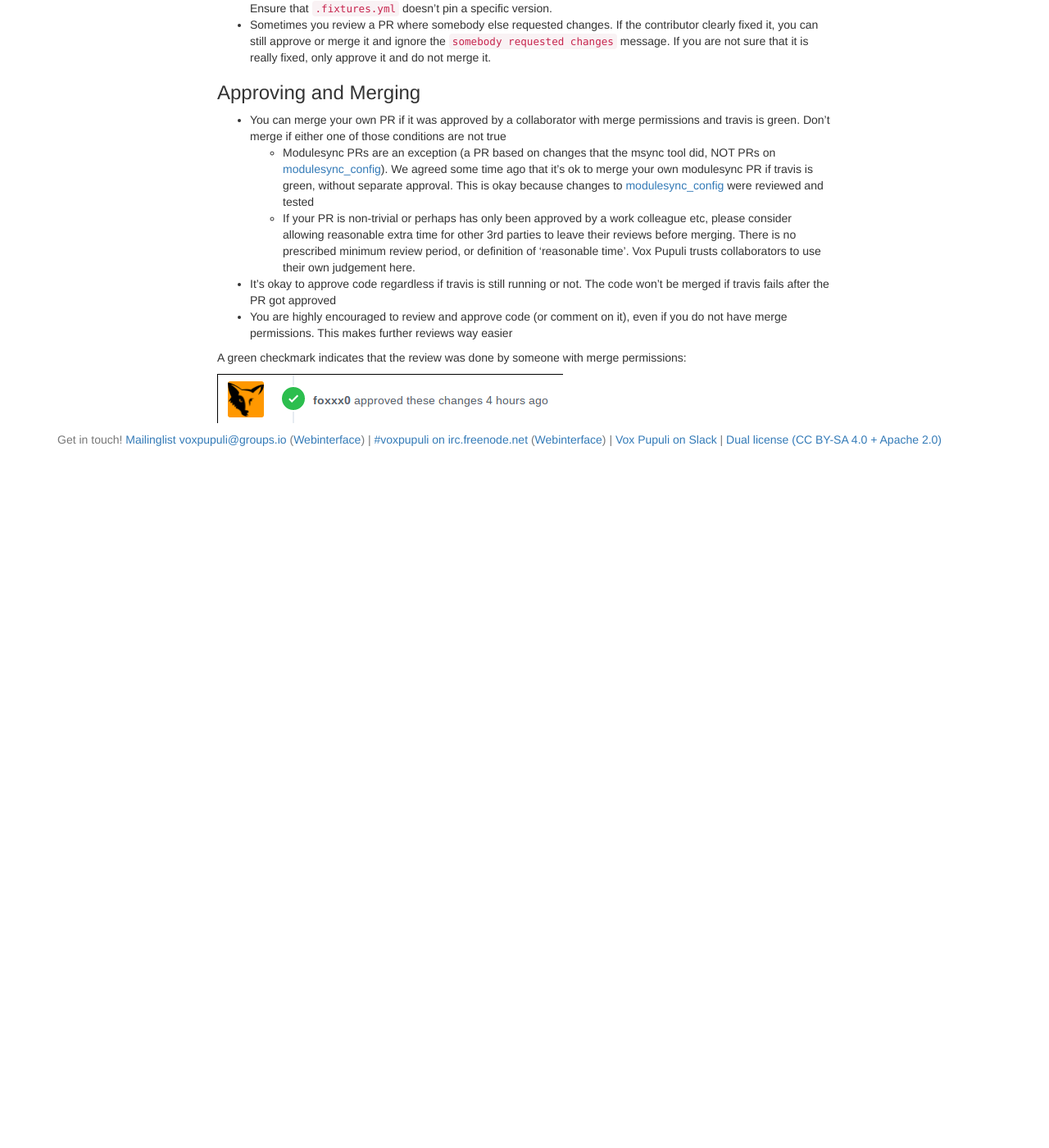
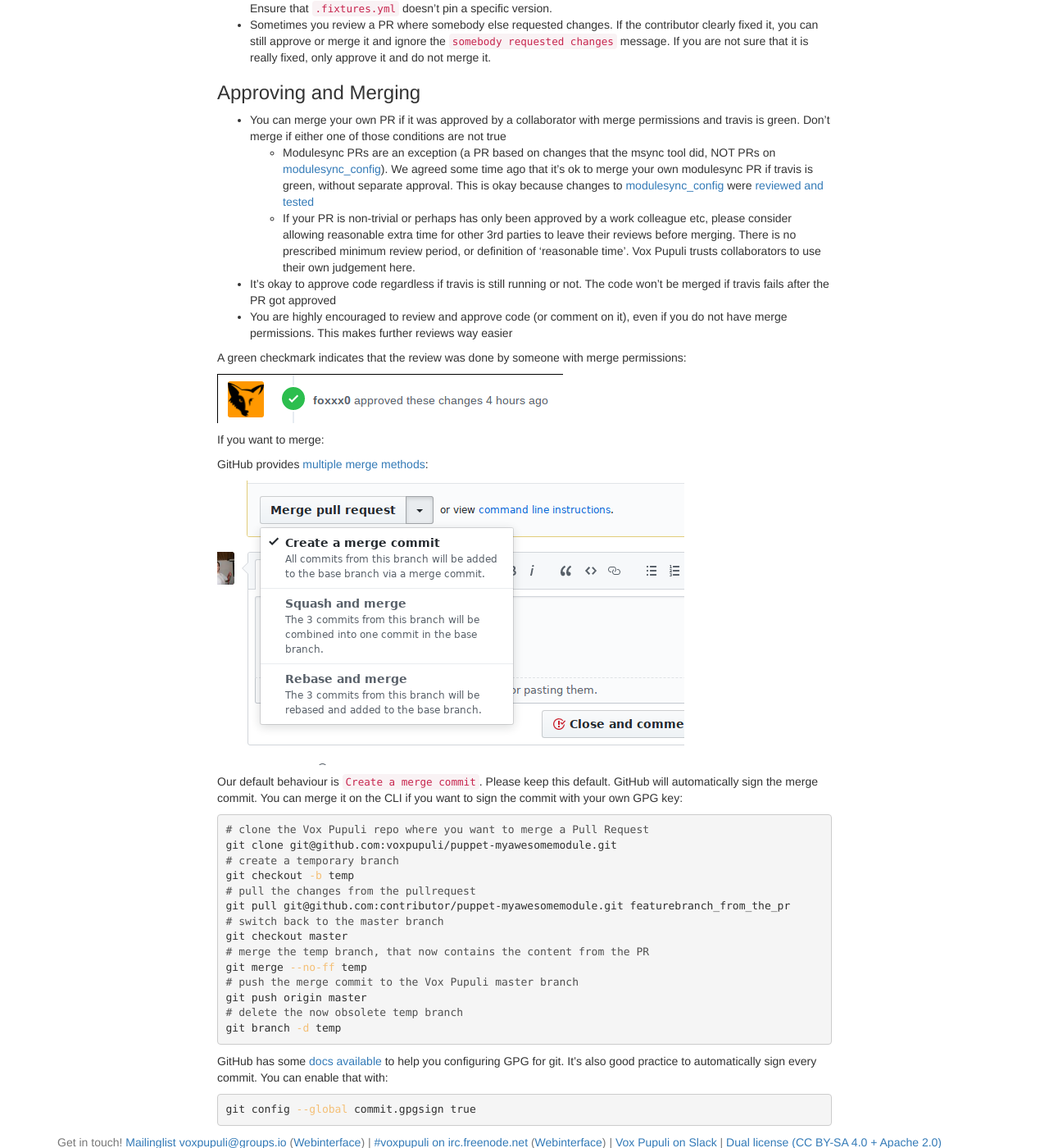
Before and after one commit to voxpupuli/voxpupuli.github.io, a Jekyll site: the page built from _docs/reviewing_pr.md, in a window 1280 px wide and 1400 px high, scrolled down 1431 px. Shown: the whole window at 82% size. Built offline with Jekyll 4.4.1, drawn with Linux system fonts in a browser that asks for light colours; nearby versions of some CDN libraries; before the commit the page ends 1987 px from its top, so only the background shows below that.

Commit message:
document merge methods for reviewers

````diff
--- a/_docs/reviewing_pr.md
+++ b/_docs/reviewing_pr.md
@@ -42,7 +42,7 @@
 ### Approving and Merging
 
 * You can merge your own PR if it was approved by a collaborator with merge permissions and travis is green. Don't merge if either one of those conditions are not true
-  * Modulesync PRs are an exception (a PR based on changes that the msync tool did, NOT PRs on [modulesync_config][ms_docs]). We agreed some time ago that it's ok to merge your own modulesync PR if travis is green, without separate approval. This is okay because changes to [modulesync_config][ms_docs] were reviewed and tested
+  * Modulesync PRs are an exception (a PR based on changes that the msync tool did, NOT PRs on [modulesync_config][ms_docs]). We agreed some time ago that it's ok to merge your own modulesync PR if travis is green, without separate approval. This is okay because changes to [modulesync_config][ms_docs] were [reviewed and tested](ms_guide)
   * If your PR is non-trivial or perhaps has only been approved by a work colleague etc, please consider allowing reasonable extra time for other 3rd parties to leave their reviews before merging.
     There is no prescribed minimum review period, or definition of 'reasonable time'. Vox Pupuli trusts collaborators to use their own judgement here.
 * It's okay to approve code regardless if travis is still running or not. The code won't be merged if travis fails after the PR got approved
@@ -53,9 +53,47 @@
 <img alt="8bit vox" src="{{ site.url }}{{ site.baseurl }}/static/images/approved_pr_by_collaborator.png"/>
 
 
+If you want to merge:
+
+GitHub provides [multiple merge methods](methods):
+
+<img alt="8bit vox" src="{{ site.url }}{{ site.baseurl }}/static/images/merge_methods.png"/>
+
+Our default behaviour is `Create a merge commit`. Please keep this default.
+GitHub will automatically sign the merge commit. You can merge it on the CLI if
+you want to sign the commit with your own GPG key:
+
+```sh
+# clone the Vox Pupuli repo where you want to merge a Pull Request
+git clone git@github.com:voxpupuli/puppet-myawesomemodule.git
+# create a temporary branch
+git checkout -b temp
+# pull the changes from the pullrequest
+git pull git@github.com:contributor/puppet-myawesomemodule.git featurebranch_from_the_pr
+# switch back to the master branch
+git checkout master
+# merge the temp branch, that now contains the content from the PR
+git merge --no-ff temp
+# push the merge commit to the Vox Pupuli master branch
+git push origin master
+# delete the now obsolete temp branch
+git branch -d temp
+```
+
+GitHub has some [docs available](gpg) to help you configuring GPG for git.
+It's also good practice to automatically sign every commit. You can enable that
+with:
+
+```sh
+git config --global commit.gpgsign true
+```
+
 [ms_docs]: https://github.com/voxpupuli/modulesync_config#modulesync-configs
+[ms_guide]: https://github.com/voxpupuli/modulesync_config#contribution
 [vpt]: https://github.com/voxpupuli/vox-pupuli-tasks#vox-pupuli-tasks---the-webapp-for-community-management
 [posix]: http://pubs.opengroup.org/onlinepubs/9699919799/basedefs/V1_chap03.html#tag_03_206
 [as]: https://github.com/puppetlabs/puppetlabs-stdlib/blob/master/REFERENCE.md#assert_private
 [imd]: https://github.com/puppetlabs/beaker-module_install_helper#install_module_dependencies
 [styleguide]: https://puppet.com/docs/puppet/5.5/style_guide.html#dependencies
+[methods]: https://help.github.com/en/articles/about-merge-methods-on-github
+[gpg]: https://help.github.com/en/articles/generating-a-new-gpg-key
````
Also changed, not shown: static/images/merge_methods.png (added).
